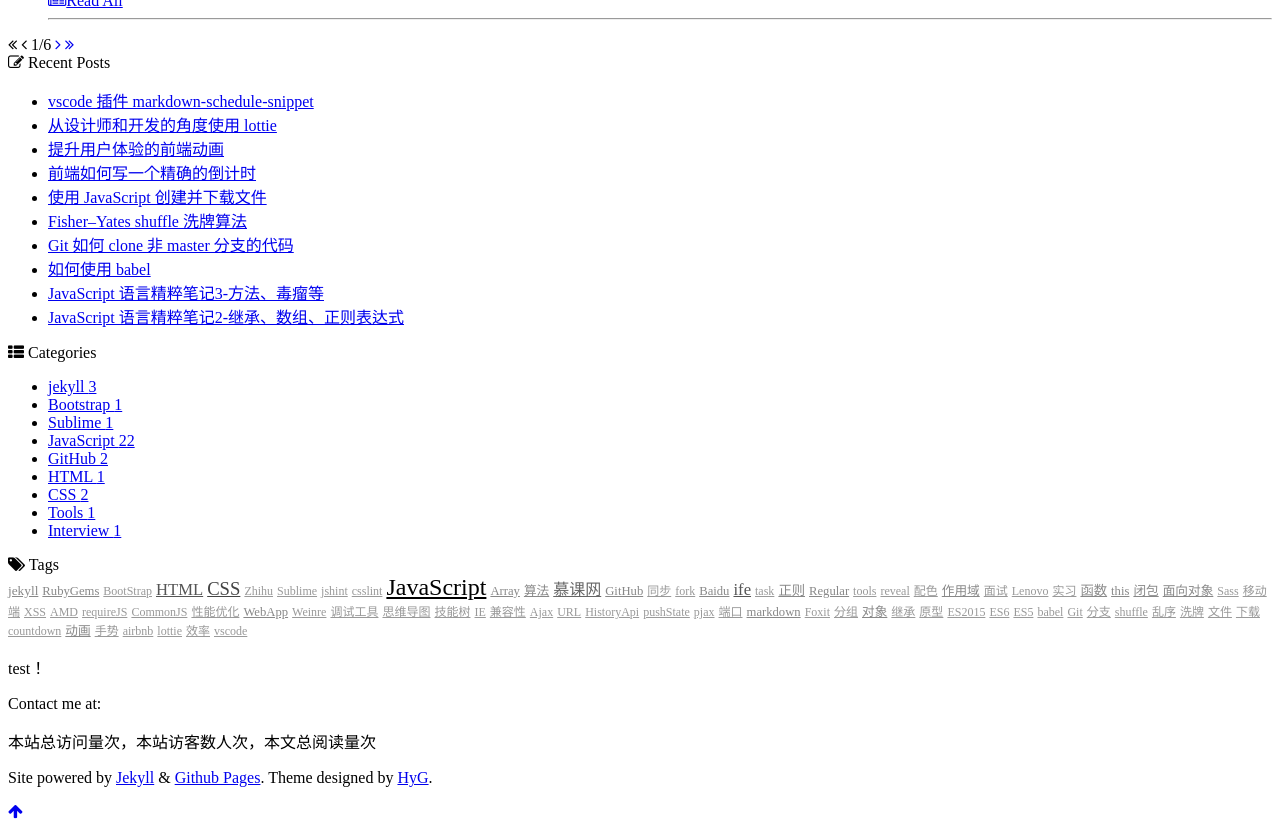
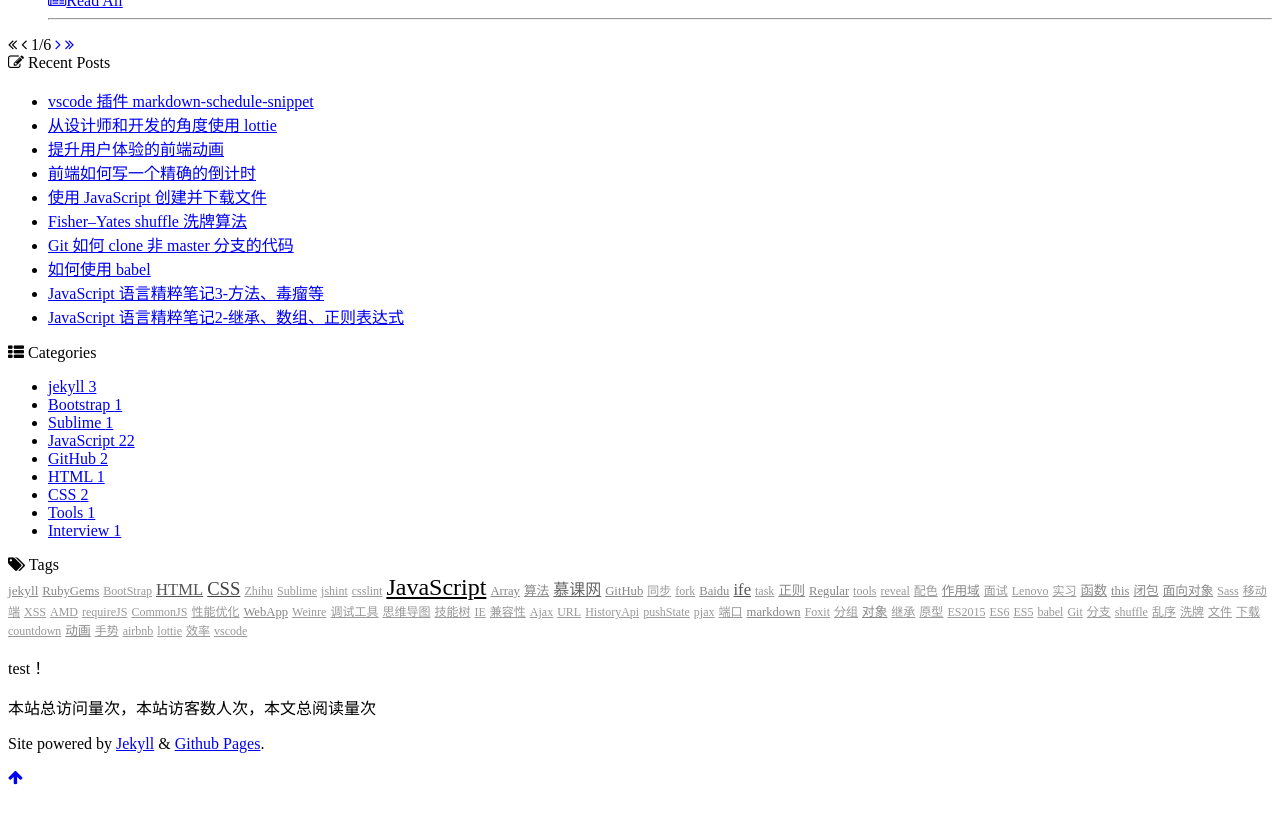
Before and after one commit to tyliu22/tyliu22.github.io, a Jekyll site: the page built from index.html, in a window 1280 px wide and 900 px high, scrolled down 3919 px, cut to the strip 71-900 px from the top of the window. Built offline with Jekyll 4.4.1, drawn with Linux system fonts in a browser that asks for light colours; the list of posts is cut into pages by our own code; comment, search, counter and statistics services are not loaded; a style sheet for code colours, icons or effects is not loaded; after the commit the page ends 4785 px from its top, so only the background shows below that.

Commit message:
Update footer.html

```diff
--- a/_includes/footer.html
+++ b/_includes/footer.html
@@ -6,17 +6,6 @@
         <p class="description">
             {% if site.description_footer %} {{site.description_footer}} {% endif %}
         </p>
-        <p class="contact">
-            Contact me at: {% if site.github_username %}
-            <a href="https://github.com/{{site.github_username}}" title="GitHub"><i class="fa fa-github" aria-hidden="true"></i></a> {% endif %} {% if site.email %}
-            <a href="mailto:{{site.email}}" title="email"><i class="fa fa-envelope-o" aria-hidden="true"></i></a> {% endif %} {% if site.weibo_username %}
-            <a href="http://weibo.com/{{site.weibo_username}}" title="Weibo"><i class="fa fa-weibo" aria-hidden="true"></i></a> {% endif %} {% if site.zhihu_username %}
-            <a href="https://www.zhihu.com/people/{{site.zhihu_username}}" title="Zhihu"><i class="iconfont icon-daoruzhihu"></i></a> {% endif %} {% if site.twitter_username %}
-            <a href="https://twitter.com/{{site.twitter_username}}" title="Twitter"><i class="fa fa-twitter" aria-hidden="true"></i></a> {% endif %} {% if site.facebook_username %}
-            <a href="https://www.facebook.com/{{site.facebook_username}}" title="Facebook"><i class="fa fa-facebook-official" aria-hidden="true"></i></a> {% endif %}  {% if site.linkedIn_username %}
-            <a href="https://www.linkedin.com/in/{{site.linkedIn_username}}" title="LinkedIn"><i class="fa fa-linkedin" aria-hidden="true"></i></a> {% endif %} {% if site.dribbble_username %}
-            <a href=" https://dribbble.com/{{site.dribbble_username}}" title="Dribbble"><i class="fa fa-dribbble" aria-hidden="true"></i></a> {% endif %}
-        </p>
         <p>
             本站总访问量<span id="busuanzi_value_site_pv"></span>次，本站访客数<span id="busuanzi_value_site_uv"></span>人次，本文总阅读量<span id="busuanzi_value_page_pv"></span>次
         </p>
@@ -24,9 +13,6 @@
             <span>
                 Site powered by <a href="https://jekyllrb.com/">Jekyll</a> & <a href="https://pages.github.com/">Github Pages</a>.
             </span>
-            <span>
-                Theme designed by <a href="https://github.com/Gaohaoyang">HyG</a>.
-            </span>
         </p>
     </div>
 </footer>
```
